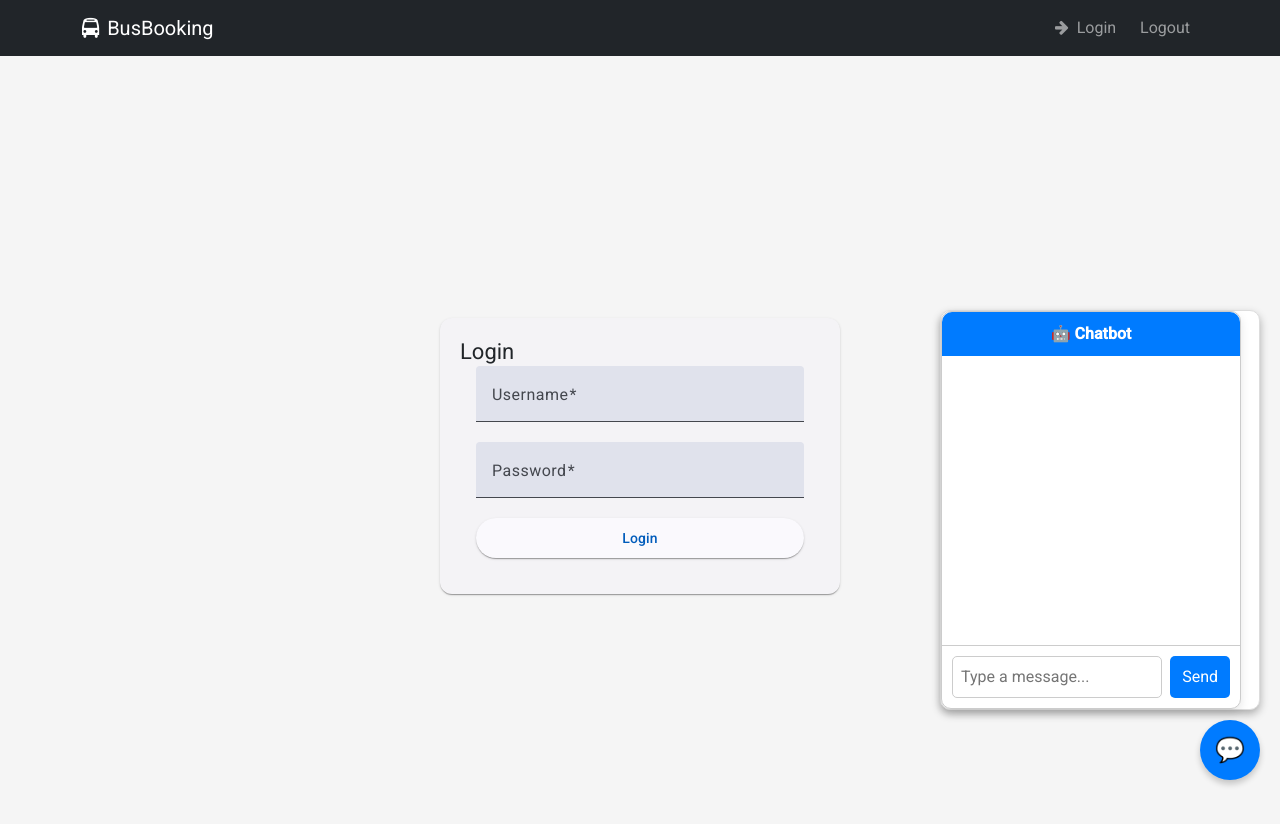
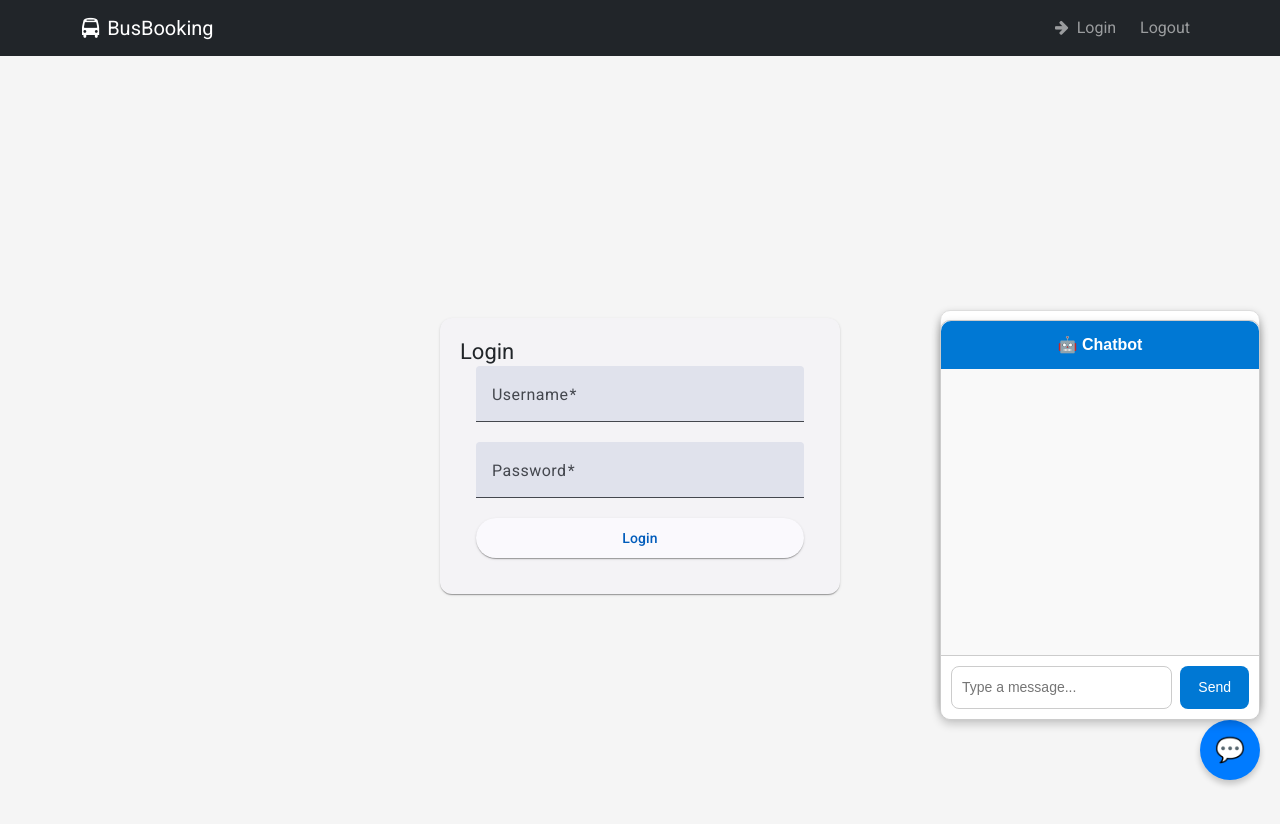
Before and after one commit to thaheerahmedshaik/FrontEnd_BusBookingAngular, an Angular app: page /login in a window 1280 px wide. Both pictures are taken after a click on the button "Open Chatbot". Shown: the top 824 px of the page. Built offline with nearby package versions, Linux system fonts and the light colour scheme.

Commit message:
Add Chat_Bot AI Componet

```diff
--- a/src/app/app.component.html
+++ b/src/app/app.component.html
@@ -27,8 +27,8 @@
 </nav>
 <router-outlet></router-outlet>
 
-<!-- Floating Button -->
-<button class="chat-toggle" (click)="toggleChat()">💬</button>
+<!-- Floating Chat Button -->
+<button class="chat-toggle" (click)="toggleChat()" title="Open Chatbot">💬</button>
 
 <!-- Chat Window -->
 <app-chatbot *ngIf="chatOpen"></app-chatbot>
--- a/src/app/app.component.ts
+++ b/src/app/app.component.ts
@@ -1,48 +1,38 @@
 import { CommonModule } from '@angular/common';
 import { Component, OnInit } from '@angular/core';
-import { Router } from '@angular/router';
-
-import { RouterModule } from '@angular/router';
+import { RouterModule, Router } from '@angular/router';
+import { HttpClientModule } from '@angular/common/http';
 import { ChatbotComponent } from './chatbot/chatbot.component';
 
 @Component({
   selector: 'app-root',
+  standalone: true,
   templateUrl: './app.component.html',
   styleUrls: ['./app.component.css'],
-  imports: [CommonModule, RouterModule, ChatbotComponent],
-
+  imports: [CommonModule, RouterModule, HttpClientModule, ChatbotComponent]
 })
 export class AppComponent implements OnInit {
-  isLoggedIn: boolean = false;
-title:any
- chatOpen = false;
+  isLoggedIn = false;
+  chatOpen = false;
+  title:'Ecommerce-App' | undefined;
+
   constructor(private router: Router) {}
- // ✅ THIS FIXES YOUR ERROR
+
   toggleChat() {
     this.chatOpen = !this.chatOpen;
   }
 
   ngOnInit() {
-    // Check if the code is running in the browser before accessing localStorage
     if (typeof window !== 'undefined') {
       this.isLoggedIn = localStorage.getItem('isLoggedIn') === 'true';
-
-      // If not logged in, navigate to the login page
-      if (!this.isLoggedIn) {
-        this.router.navigate(['/login']);
-      }
+      if (!this.isLoggedIn) this.router.navigate(['/login']);
     }
   }
 
   logout() {
     if (typeof window !== 'undefined') {
-      // Set the login state to false
       this.isLoggedIn = false;
-
-      // Remove the login state from localStorage
       localStorage.removeItem('isLoggedIn');
-
-      // Navigate to login page after logout
       this.router.navigate(['/login']);
     }
   }
--- a/src/app/app.config.ts
+++ b/src/app/app.config.ts
@@ -1,9 +1,15 @@
 import { ApplicationConfig, provideZoneChangeDetection } from '@angular/core';
 import { provideRouter } from '@angular/router';
+import { provideHttpClient } from '@angular/common/http'; // Add this import
+import { provideClientHydration, withEventReplay } from '@angular/platform-browser';
 
 import { routes } from './app.routes';
-import { provideClientHydration, withEventReplay } from '@angular/platform-browser';
 
 export const appConfig: ApplicationConfig = {
-  providers: [provideZoneChangeDetection({ eventCoalescing: true }), provideRouter(routes), provideClientHydration(withEventReplay())]
+  providers: [
+    provideZoneChangeDetection({ eventCoalescing: true }),
+    provideRouter(routes),
+    provideHttpClient(), // Add this provider
+    provideClientHydration(withEventReplay())
+  ]
 };
--- a/src/app/chatbot.service.ts
+++ b/src/app/chatbot.service.ts
@@ -1,22 +1,16 @@
 import { Injectable } from '@angular/core';
+import { HttpClient } from '@angular/common/http';
+import { Observable } from 'rxjs';
 
 @Injectable({
   providedIn: 'root',
 })
 export class ChatbotService {
-  private responses: { [key: string]: string } = {
-    hello: 'Hi there! 👋 How can I help you today?',
-    book: 'You can book tickets by going to the Bus Booking page.',
-    help: 'Sure! I can help you navigate the app.',
-  };
+  private apiUrl = 'http://localhost:8080/api/chat'; // Your Spring Boot endpoint
 
-  getResponse(message: string): string {
-    const lowerMsg = message.toLowerCase();
-    for (let key in this.responses) {
-      if (lowerMsg.includes(key)) {
-        return this.responses[key];
-      }
-    }
-    return "I'm not sure about that 🤔, but I'm learning!";
+  constructor(private http: HttpClient) {}
+
+  sendMessage(message: string): Observable<any> {
+    return this.http.post(this.apiUrl, { message });
   }
 }
--- a/src/app/chatbot/chatbot.component.css
+++ b/src/app/chatbot/chatbot.component.css
@@ -1,67 +1,88 @@
 .chat-container {
-  width: 300px;
+  width: 320px;
   height: 400px;
   border: 1px solid #ccc;
   border-radius: 10px;
   display: flex;
   flex-direction: column;
-  background: #fff;
-  box-shadow: 0 4px 10px rgba(0, 0, 0, 0.1);
+  font-family: Arial, sans-serif;
+  background: #f9f9f9;
+  box-shadow: 0 4px 10px rgba(0, 0, 0, 0.2);
+  position: fixed;
+  bottom: 80px;
+  right: 20px;
+  z-index: 1001;
 }
 
 .chat-header {
-  background: #007bff;
+  background: #0078d4;
   color: white;
-  padding: 10px;
+  padding: 12px;
+  text-align: center;
   font-weight: bold;
-  border-radius: 10px 10px 0 0;
-  text-align: center;
+  font-size: 16px;
+  border-top-left-radius: 10px;
+  border-top-right-radius: 10px;
 }
 
 .chat-messages {
   flex: 1;
-  padding: 10px;
+  padding: 12px;
   overflow-y: auto;
+  display: flex;
+  flex-direction: column;
+  gap: 8px;
 }
 
 .user-msg {
-  text-align: right;
-  margin: 5px 0;
+  align-self: flex-end;
+  background: #0078d4;
   color: white;
-  background: #007bff;
-  display: inline-block;
-  padding: 6px 10px;
-  border-radius: 15px;
+  padding: 10px 14px;
+  border-radius: 12px 12px 0 12px;
+  max-width: 70%;
+  word-wrap: break-word;
 }
 
 .bot-msg {
-  text-align: left;
-  margin: 5px 0;
-  background: #f1f1f1;
-  display: inline-block;
-  padding: 6px 10px;
-  border-radius: 15px;
+  align-self: flex-start;
+  background: #e0e0e0;
+  color: black;
+  padding: 10px 14px;
+  border-radius: 12px 12px 12px 0;
+  max-width: 70%;
+  word-wrap: break-word;
 }
 
 .chat-input {
   display: flex;
   padding: 10px;
   border-top: 1px solid #ccc;
+  background: white;
+  border-bottom-left-radius: 10px;
+  border-bottom-right-radius: 10px;
 }
 
 .chat-input input {
   flex: 1;
-  padding: 8px;
-  border-radius: 5px;
+  padding: 10px;
   border: 1px solid #ccc;
+  border-radius: 8px;
+  outline: none;
+  font-size: 14px;
 }
 
 .chat-input button {
   margin-left: 8px;
-  padding: 8px 12px;
+  padding: 10px 18px;
+  background: #0078d4;
+  color: white;
   border: none;
-  border-radius: 5px;
-  background: #007bff;
-  color: white;
+  border-radius: 8px;
   cursor: pointer;
+  font-size: 14px;
 }
+
+.chat-input button:hover {
+  background: #005a9e;
+}
--- a/src/app/chatbot/chatbot.component.html
+++ b/src/app/chatbot/chatbot.component.html
@@ -1,6 +1,8 @@
 <div class="chat-container">
+  <!-- Header -->
   <div class="chat-header">🤖 Chatbot</div>
 
+  <!-- Messages -->
   <div class="chat-messages">
     <div
       *ngFor="let msg of messages"
@@ -10,6 +12,7 @@
     </div>
   </div>
 
+  <!-- Input Area -->
   <div class="chat-input">
     <input
       type="text"
@@ -17,6 +20,6 @@
       placeholder="Type a message..."
       (keyup.enter)="sendMessage()"
     />
-    <button (click)="sendMessage()">Send</button>
+    <button (click)="sendMessage()" title="Send message">Send</button>
   </div>
 </div>
--- a/src/app/chatbot/chatbot.component.ts
+++ b/src/app/chatbot/chatbot.component.ts
@@ -1,34 +1,32 @@
 import { Component } from '@angular/core';
 import { CommonModule } from '@angular/common';
 import { FormsModule } from '@angular/forms';
+import { HttpClientModule } from '@angular/common/http';  // <-- IMPORT THIS
 import { ChatbotService } from '../chatbot.service';
 
 @Component({
   selector: 'app-chatbot',
   standalone: true,
-  imports: [CommonModule, FormsModule],
+  imports: [CommonModule, FormsModule, HttpClientModule],  // <-- ADD HERE
   templateUrl: './chatbot.component.html',
   styleUrls: ['./chatbot.component.css'],
 })
 export class ChatbotComponent {
   messages: { sender: string; text: string }[] = [];
-  userInput: string = '';
+  userInput = '';
 
-  constructor(private chatbotService: ChatbotService) {}
+  constructor(private chatService: ChatbotService) {}
 
   sendMessage() {
-    if (!this.userInput.trim()) return;
+    const message = this.userInput.trim();
+    if (!message) return;
 
-    // Add user message
-    this.messages.push({ sender: 'user', text: this.userInput });
+    this.messages.push({ sender: 'user', text: message });
 
-    // Get bot response
-    const reply = this.chatbotService.getResponse(this.userInput);
-    setTimeout(() => {
-      this.messages.push({ sender: 'bot', text: reply });
-    }, 500);
+    this.chatService.sendMessage(message).subscribe((res) => {
+      this.messages.push({ sender: 'bot', text: res.reply });
+    });
 
-    // Clear input
     this.userInput = '';
   }
 }
```
Also changed, not shown: 1 other file (tests, documents, lock files or other folders).
